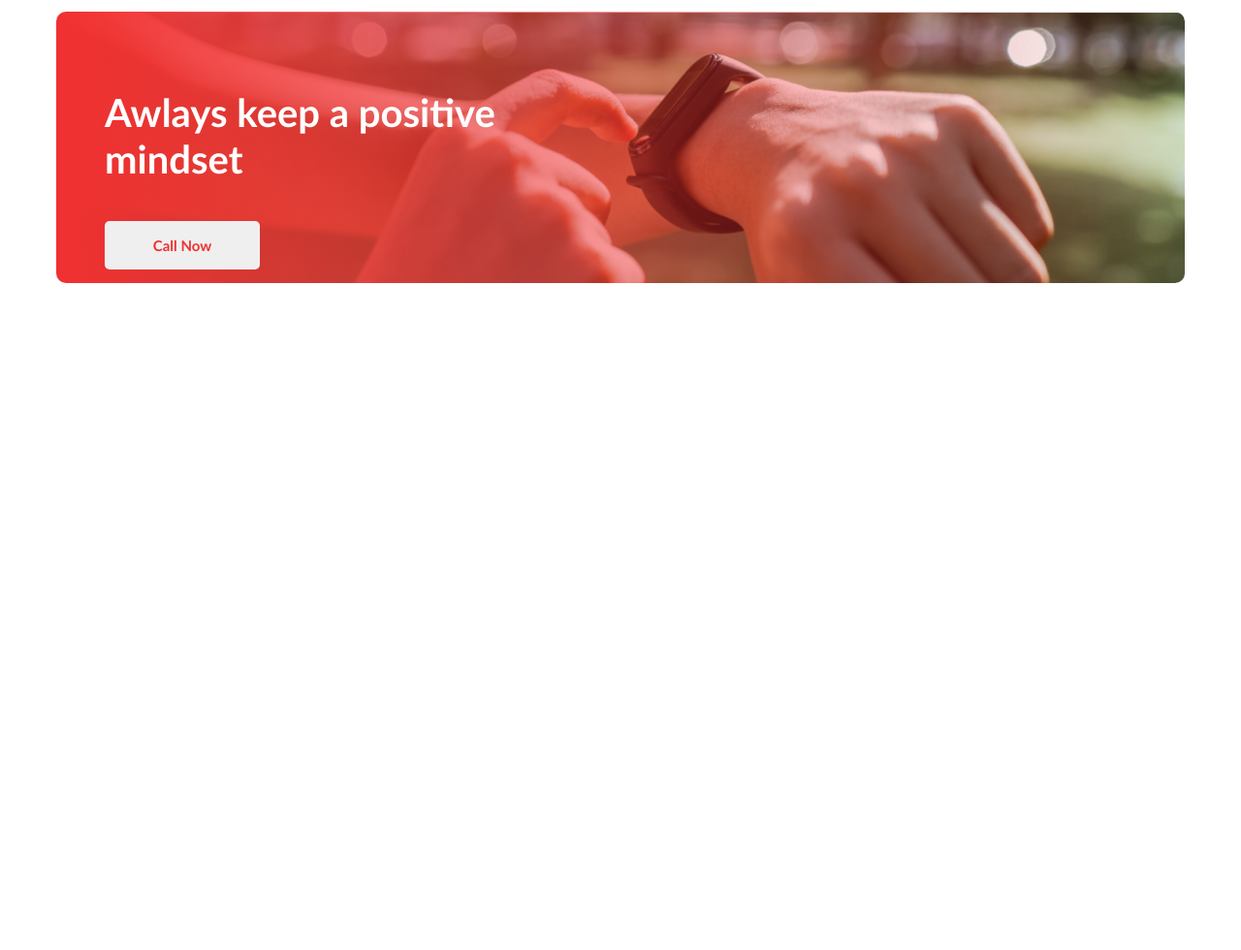
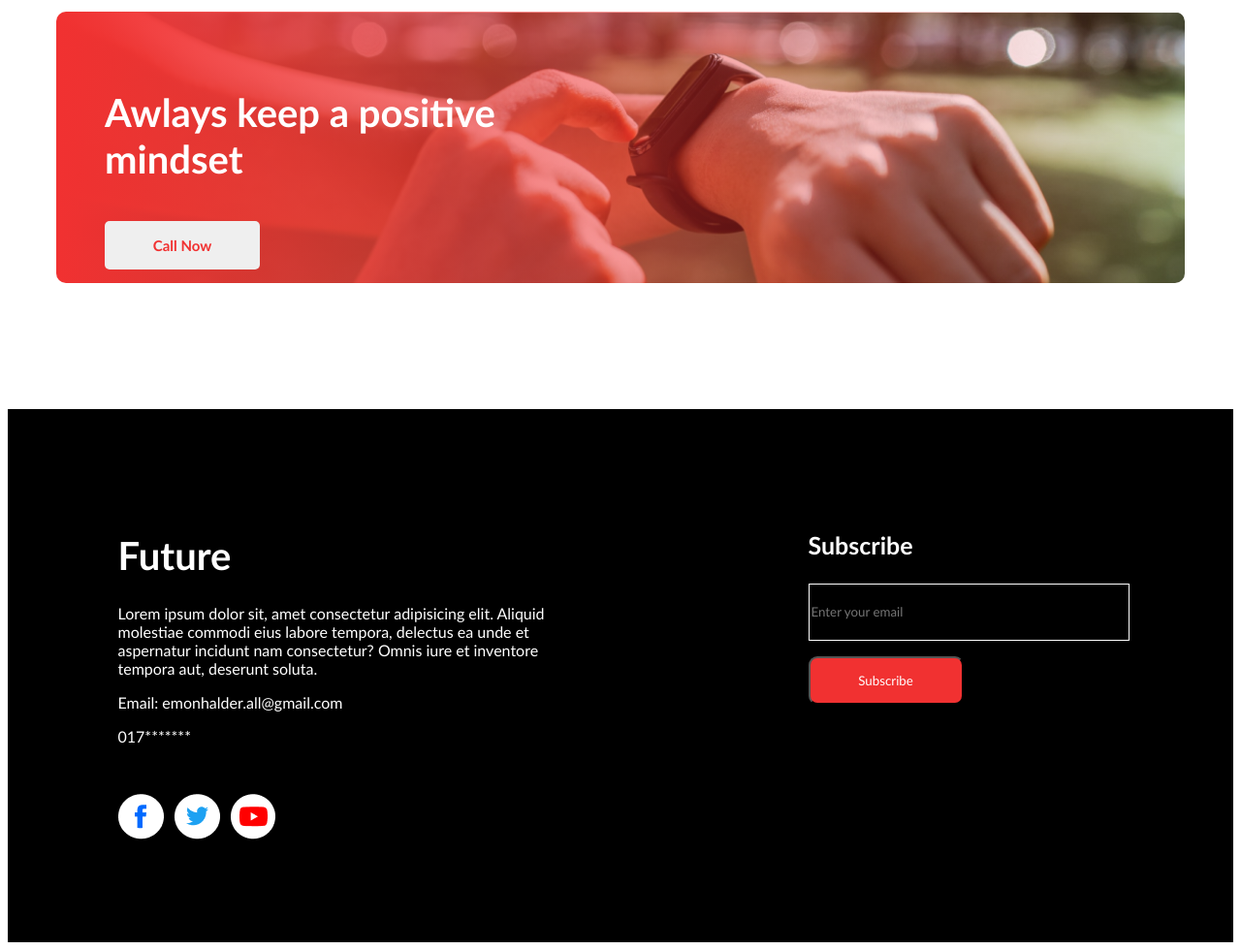
Before and after one commit to EmonHalder/project-1, a plain HTML site: page index.html in a window 1280 px wide. Shown: the part 2144-3124 px from the top of the page at 97% size. Before the commit the page ends 2444 px from the top, so only its background shows below. Drawn offline with Linux system fonts and the light colour scheme.

Commit message:
footer done

```diff
--- a/index.html
+++ b/index.html
@@ -83,5 +83,27 @@
             </div>
     </section>
 
+    <footer class="main-footer">
+        <div class="sub-footer">
+            <h1>Future</h1>
+            <p>Lorem ipsum dolor sit, amet consectetur adipisicing elit. Aliquid molestiae commodi eius labore tempora, delectus ea unde et aspernatur incidunt nam consectetur? Omnis iure et inventore tempora aut, deserunt soluta.</p>
+            <p>Email: emonhalder.all@gmail.com</p>
+            <p>017*******</p>
+
+            <div class="social-icon">
+                <img src="image/fb.png">
+                <img style="margin-left: 7px;" src="image/twitter.png">
+                <img style="margin-left: 7px;" src="image/youtube.png">
+
+            </div>
+        </div>
+        <div class="submit-from">
+            <h3>Subscribe</h3>
+            <p></p>
+            <input class="fromer" type="emial" placeholder="Enter your email">
+            <p> <button class="bottom">Subscribe</button></p>
+        </div>
+    </footer>
+
 </body>
 </html>
--- a/style.css
+++ b/style.css
@@ -2,7 +2,7 @@
   font-family: "Gill Sans", "Gill Sans MT", Calibri, "Trebuchet MS", sans-serif;
 }
 
-/* header */
+/* ------header---- */
 
 .hero {
   background-image: url("image/banner2.png");
@@ -37,6 +37,8 @@
   border-radius: 10px;
 }
 
+/* -----section----- 2*/
+
 .secend-section{
     display: flex;
     margin-top: 100px;
@@ -67,6 +69,8 @@
     margin-bottom: 0;
 }
 
+/* -----section----- 3*/
+
 .section-3{
     display: flex;
     justify-content: space-around;
@@ -90,6 +94,7 @@
   color: rgb(113, 113, 113);
 }
 
+/* -----section----- 4 */
 .section-4{
   background-image:
     linear-gradient(90deg, rgb(241, 49, 49) 0%, rgba(241, 91, 34, 0) 100%),
@@ -121,6 +126,57 @@
   top: 100px;
   padding: 0;
   color: rgb(241, 49, 49);
+}
 
 
+/* -------section 5------ */
+
+.sub-footer{
+  width: 485px;
+  height: 317px;
+
 }
+
+.sub-footer h1{
+  font-size: 40px;
+}
+
+.submit-from{
+  width: 325px;
+  height: 204px;
+}
+.submit-from h3{
+  font-size: 25px;
+}
+
+.bottom{
+  width: 160px;
+  height: 50px;
+  color: white;
+  background-color: rgb(241, 49, 49);
+  border-radius: 9px;
+}
+
+.fromer{
+  width: 325px;
+  height: 55px;
+  border: 1px solid white;
+  background-color: black;
+  color: white;
+
+}
+
+.main-footer{
+  display: flex;
+  justify-content: space-around;
+  width: 100%;
+  height: 450px;
+  background-color: black;
+  color: white;
+  margin-top: 130px;
+  padding-top: 100px;
+}
+
+.social-icon{
+  margin-top: 50px;
+}
```
